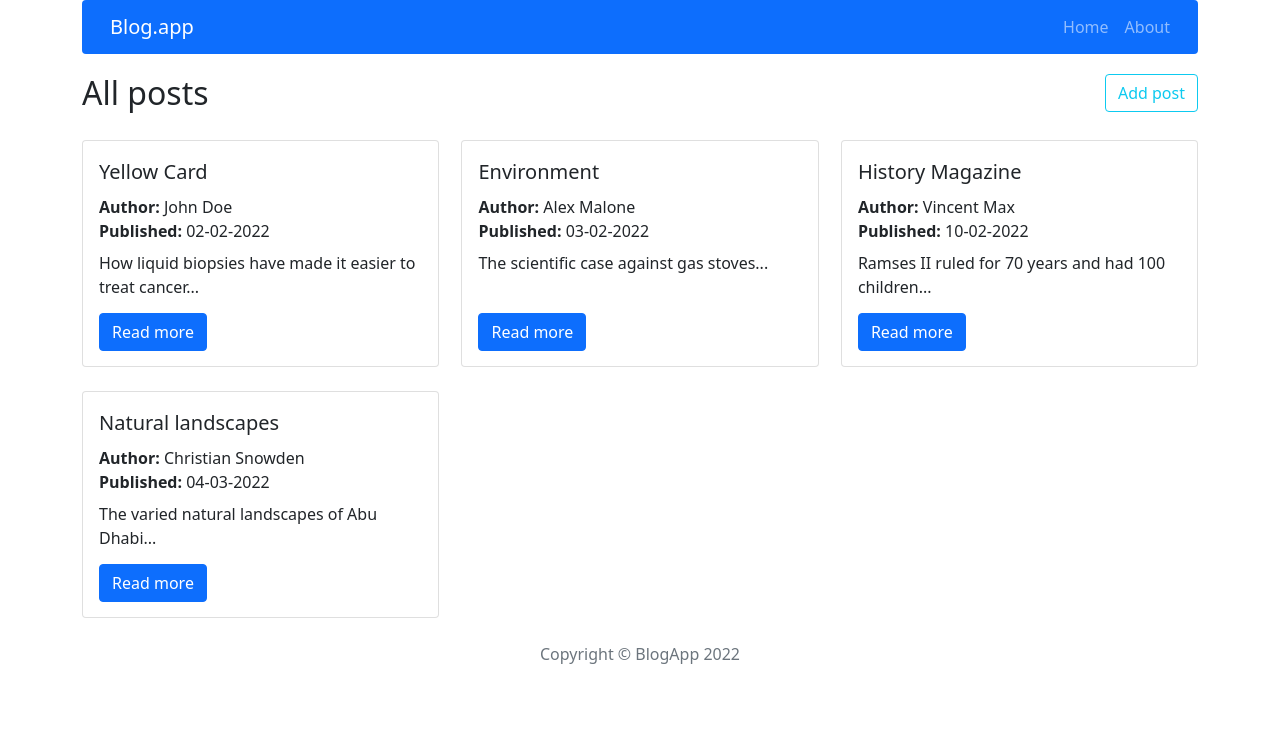
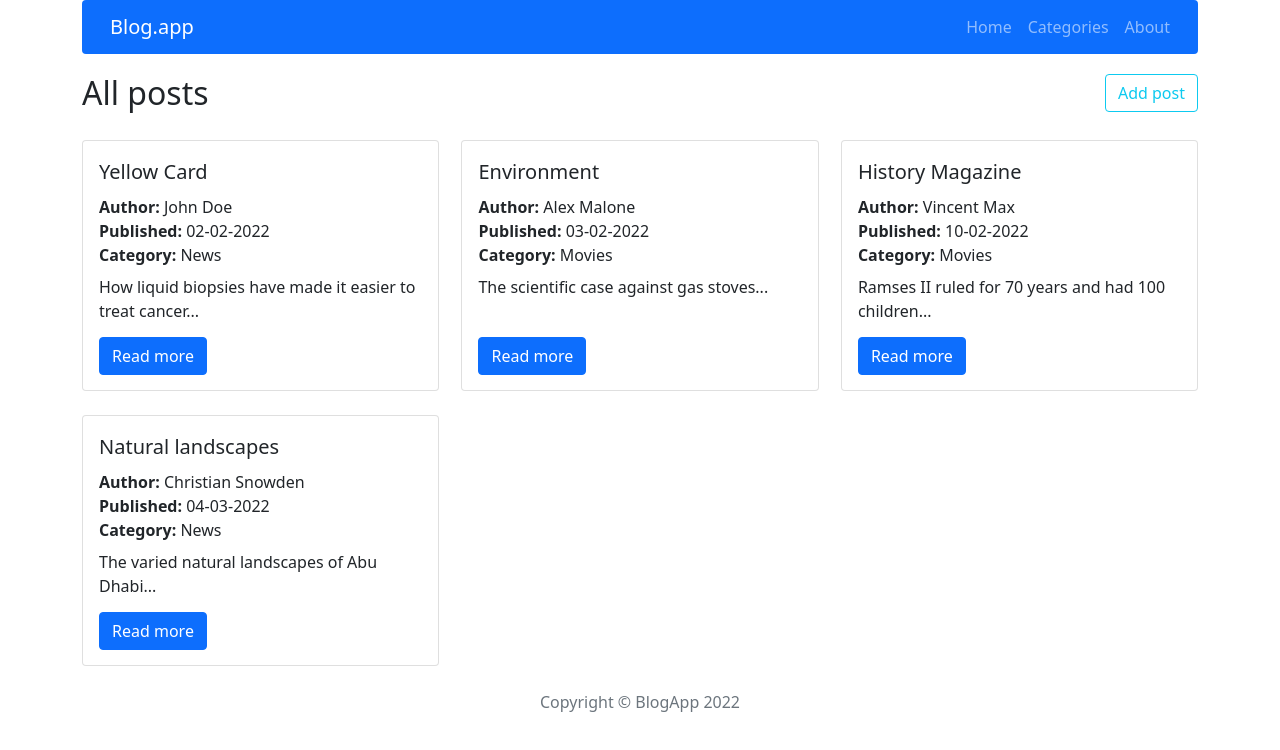
Before and after one commit to bpedryc83/crud-app, a React (Create React App) app: page / in a window 1280 px wide. Shown: the top 750 px of the page. Built offline with nearby package versions, Linux system fonts and the light colour scheme.

Commit message:
Add post category

```diff
--- a/package.json
+++ b/package.json
@@ -8,6 +8,7 @@
     "@testing-library/user-event": "^13.5.0",
     "bootstrap": "5.1.3",
     "http-server": "^14.1.1",
+    "navigate": "^0.3.6",
     "react": "^18.2.0",
     "react-bootstrap": "2.0",
     "react-datepicker": "^4.10.0",
--- a/src/App.js
+++ b/src/App.js
@@ -2,6 +2,8 @@ import Home from './components/pages/home/Home';
 import Post from './components/pages/post/Post';
 import AddPost from './components/pages/addPost/AddPost';
 import EditPost from './components/pages/editPost/EditPost';
+import Categories from './components/pages/categories/Categories';
+import Category from './components/pages/category/Category';
 import About from './components/pages/about/About';
 import PageNotFound from './components/pages/pageNotFound/PageNotFound';
 import { Container } from 'react-bootstrap';
@@ -17,6 +19,8 @@ const App = () => <Container>
     <Route path="/post/:id" element={<Post />}/>
     <Route path="/post/add" element={<AddPost />} />
     <Route path="/post/edit/:id" element={<EditPost />}/>
+    <Route path="/categories" element={<Categories />}/>
+    <Route path="/category/:categoryId" element={<Category />}/>
     <Route path="/about" element={<About />}/>
     <Route path="*" element={<PageNotFound />}/>
   </Routes>
--- a/src/components/features/drawPostCard/DrawPostCard.js
+++ b/src/components/features/drawPostCard/DrawPostCard.js
@@ -1,8 +1,12 @@
 import styles from './DrawPostCard.module.scss';
 import { Link } from 'react-router-dom';
 import dateToStr from '../../../utils/dateToStr';
+import { getCategoryById } from '../../../redux/store';
+import { useSelector } from 'react-redux';
 
 const DrawPostCard = props => {
+
+  const postCategory = useSelector(state => getCategoryById(state, props.category));
 
   return (
     <div className={`px-0 mb-4 ${styles.cardWidth}`}>
@@ -10,7 +14,8 @@ const DrawPostCard = props => {
           <div className="card-body text-start position-relative ">
             <p className="fw-semibold fs-5 mb-2">{props.title}</p>
             <p className="fw-bold fs-6 mb-0">Author: <span className="fw-normal">{props.author}</span></p>
-            <p className="fw-bold fs-6 mb-2">Published: <span className="fw-normal">{dateToStr(props.publishedDate)}</span></p>
+            <p className="fw-bold fs-6 mb-0">Published: <span className="fw-normal">{dateToStr(props.publishedDate)}</span></p>
+            <p className="fw-bold fs-6 mb-2">Category: <span className="fw-normal">{postCategory.name}</span></p>
             <p className={`fs-6 fw-normal ${styles.marginCard}`}>{props.shortDescription}</p>
             <div className={`d-flex align-content-end position-absolute ${styles.marginButton}`}>
               <Link key={props.id} to={"/post/" + props.id}>
--- a/src/components/features/postForm/PostForm.js
+++ b/src/components/features/postForm/PostForm.js
@@ -4,6 +4,8 @@ import { useDispatch } from "react-redux";
 import shortid from 'shortid';
 import { useNavigate } from "react-router-dom";
 import PropTypes from 'prop-types';
+import { useSelector } from "react-redux";
+import { getAllCategories } from "../../../redux/store";
 
 import ReactQuill from 'react-quill';
 import 'react-quill/dist/quill.snow.css';
@@ -19,12 +21,16 @@ const PostForm = props => {
   const [publishedDate, setPublishedDate] = useState((props.data) ? (props.data.publishedDate): '');
   const [shortDescription, setShortDescription] = useState((props.data) ? (props.data.shortDescription): '');
   const [content, setContent] = useState((props.data) ? (props.data.content): '');
+  const [category, setCategory] = useState((props.data) ? (props.data.category): '');
 
   const [publishedDateError, setPublishedDateError] = useState(false);
   const [contentError, setContentError] = useState(false);
+  const [categoryError, setCategoryError] = useState(false);
 
   const dispatch = useDispatch();
   const navigate = useNavigate();
+
+  const categories = useSelector(getAllCategories);
 
   const { register, handleSubmit: validate, formState: { errors } } = useForm();
 
@@ -32,10 +38,12 @@ const PostForm = props => {
   const handleSubmit = () => {
     setPublishedDateError(!publishedDate);
     setContentError(!content);
+    setCategoryError(!category);
+    console.log(category);
 
     if (content && publishedDate) {
       const id = (props.data) ? (props.data.id): shortid();
-      dispatch(props.action( { id, title, author, publishedDate, shortDescription, content} ));
+      dispatch(props.action( { id, title, author, publishedDate, shortDescription, content, category} ));
       navigate("/");
     }
   }
@@ -54,6 +62,13 @@ const PostForm = props => {
         <label className="col-form-label">Published</label>
         <DatePicker dateFormat="yyyy/MM/dd" selected={publishedDate} onChange={(date) => setPublishedDate(date)} />
         {publishedDateError && <small className="d-block form-text text-danger mt-2">Date is required</small>}
+
+        <label className="col-form-label">Category</label><br />
+        <select id="categories" className="form-control w-50 mb-1" onChange={e => setCategory(e.target.options.selectedIndex.toString())}>
+          <option selected disabled value="">Select category...</option>
+          {categories.map(category => <option key={category.id}>{category.name}</option>)}
+        </select>
+        {categoryError && <small className="d-block form-text text-danger mt-2">Category is required</small>}
 
         <label className="col-form-label">Short description</label>
         <textarea rows="3" {...register("inputShortDescription", {required: true, minLength: 20})} value={shortDescription} className="form-control w-100 mb-1" placeholder="Leave a comment here" onChange={e => setShortDescription(e.target.value)}></textarea>
--- /dev/null
+++ b/src/components/pages/categories/Categories.js
@@ -0,0 +1,23 @@
+import { useSelector } from "react-redux";
+import { getAllCategories } from "../../../redux/store";
+import { Link } from "react-router-dom";
+
+const Categories = () => {
+
+  const categories = useSelector(getAllCategories);
+
+  return (
+    <div>
+      <h2>Categories</h2>
+      <div className="d-flex justify-content-center">
+        <div className="card mb-3 w-50">
+          {categories.map(category => <Link key={category.id} to={"/category/" + category.id}>
+            <p className="fs-6 fw-normal text-center">{category.name}</p>
+          </Link>)}
+        </div>
+      </div>
+    </div>
+  )
+}
+
+export default Categories;
--- /dev/null
+++ b/src/components/pages/category/Category.js
@@ -0,0 +1,39 @@
+import { useSelector } from "react-redux";
+import { useParams } from "react-router-dom";
+import { getPostsByCategory } from "../../../redux/store";
+import DrawPostCard from "../../features/drawPostCard/DrawPostCard";
+import { Container } from "react-bootstrap";
+
+const Category = () => {
+
+  const { categoryId } = useParams();
+  const filteredPosts = useSelector(state => getPostsByCategory(state, categoryId));
+
+
+  if (filteredPosts.length === 0) {
+    return (
+      <div className="d-flex justify-content-center">
+        <div className="card mb-3 w-50">
+          <p className="fs-6 fw-normal text-center">No posts in this category.</p>
+        </div>
+      </div>
+    )
+  }
+
+  else {
+    return (
+      <Container>
+        <div className="row d-flex justify-content-between">
+          {filteredPosts.map(post =>
+            <DrawPostCard
+            key={post.id}
+            {...post}
+          />
+          )}
+        </div>
+      </Container>
+    )
+  }
+}
+
+export default Category;
--- a/src/components/pages/post/Post.js
+++ b/src/components/pages/post/Post.js
@@ -2,6 +2,7 @@ import { Container } from "react-bootstrap";
 import { useSelector } from "react-redux";
 import { useParams } from "react-router-dom";
 import { getPostbyId } from "../../../redux/store";
+import { getCategoryById } from "../../../redux/store";
 import { Link } from "react-router-dom";
 import styles from './Post.module.scss';
 import { Modal, Button } from "react-bootstrap";
@@ -17,6 +18,7 @@ const Post = () => {
 
   const postParams = useParams();
   const postData = useSelector(state => getPostbyId(state, postParams.id));
+  const postCategory = useSelector(state => getCategoryById(state, postData.category));
 
   const handleClose = () => setShow(false);
   const handleShow = () => setShow(true);
@@ -64,7 +66,8 @@ const Post = () => {
         </div>
         <div className="px-0 mb-4">
           <p className="fw-bold fs-6 mb-0">Author: <span className="fw-normal">{postData.author}</span></p>
-          <p className="fw-bold fs-6 mb-2">Published: <span className="fw-normal">{dateToStr(postData.publishedDate)}</span></p>
+          <p className="fw-bold fs-6 mb-0">Published: <span className="fw-normal">{dateToStr(postData.publishedDate)}</span></p>
+          <p className="fw-bold fs-6 mb-2">Category: <span className="fw-normal">{postCategory.name}</span></p>
           <p className="fs-6 fw-normal" dangerouslySetInnerHTML={{ __html: postData.content }} />
         </div>
       </Container>
--- a/src/components/views/navBar/NavBar.js
+++ b/src/components/views/navBar/NavBar.js
@@ -11,6 +11,7 @@ const NavBar = () =>
     </Nav>
     <Nav className="justify-content-end col-9 pe-2 fs-6">
       <Nav.Link as={Link} to="/">Home</Nav.Link>
+      <Nav.Link as={Link} to="/categories">Categories</Nav.Link>
       <Nav.Link as={Link} to="/about">About</Nav.Link>
     </Nav>
   </Container>
--- /dev/null
+++ b/src/redux/categoriesRedux.js
@@ -0,0 +1,8 @@
+const categoriesReducer = (statePart = [], action) => {
+  switch (action.type) {
+    default:
+      return statePart;
+  };
+};
+
+export default categoriesReducer;
--- a/src/redux/initialState.js
+++ b/src/redux/initialState.js
@@ -6,7 +6,8 @@ const initialState = {
       shortDescription: 'How liquid biopsies have made it easier to treat cancer...',
       content: 'A traditional tissue biopsy comes with risks and challenges—the target area can be hard to reach and bleeding and pain can last up to a month afterward. Patients can expect steep medical bills and up to a four-week wait to get results. That’s a problem when a patient is dealing with an aggressive cancer.',
       publishedDate: new Date('02-02-2022'),
-      author: 'John Doe'
+      author: 'John Doe',
+      category: '2'
     },
     {
       id: '2',
@@ -14,7 +15,8 @@ const initialState = {
       shortDescription: 'The scientific case against gas stoves...',
       content: 'Health experts have known for decades that indoor air pollution hurts childrens lungs. Now, there are good alternatives to gas stoves.',
       publishedDate: new Date('02-03-2022'),
-      author: 'Alex Malone'
+      author: 'Alex Malone',
+      category: '3'
     },
     {
       id: '3',
@@ -22,7 +24,8 @@ const initialState = {
       shortDescription: 'Ramses II ruled for 70 years and had 100 children...',
       content: 'The pharaoh left behind a monumental list of accomplishments. But his reluctance to pass the baton ultimately led to his dynasty’s collapse.',
       publishedDate: new Date('02-10-2022'),
-      author: 'Vincent Max'
+      author: 'Vincent Max',
+      category: '3'
     },
     {
       id: '4',
@@ -30,7 +33,22 @@ const initialState = {
       shortDescription: 'The varied natural landscapes of Abu Dhabi...',
       content: 'Beyond the emirates urban skyline lies diverse natural beauty, from mangroves to mountains, wadis, deserts, and nature reserves.',
       publishedDate: new Date('03-04-2022'),
-      author: 'Christian Snowden'
+      author: 'Christian Snowden',
+      category: '2'
+    }
+  ],
+  categories: [
+    {
+      id: '1',
+      name: 'Sport'
+    },
+    {
+      id: '2',
+      name: 'News'
+    },
+    {
+      id: '3',
+      name: 'Movies'
     }
   ],
 }
--- a/src/redux/store.js
+++ b/src/redux/store.js
@@ -1,12 +1,17 @@
 import { createStore, combineReducers } from 'redux';
 import initialState from './initialState';
 import postsReducer from './postsRedux';
+import categoriesReducer from './categoriesRedux';
 
 export const getAllPosts = (state) => state.posts;
+export const getAllCategories = (state) => state.categories;
 export const getPostbyId = ({ posts }, id) => posts.find(post => post.id === id);
+export const getCategoryById = ({ categories }, id) => categories.find(category => category.id === id);
+export const getPostsByCategory = ({ posts }, categoryId) => posts.filter(post => post.category === categoryId);
 
 const subreducers = {
   posts: postsReducer,
+  categories: categoriesReducer,
 }
 
 const reducer = combineReducers(subreducers);
```
Also changed, not shown: 1 other file (tests, documents, lock files or other folders).
